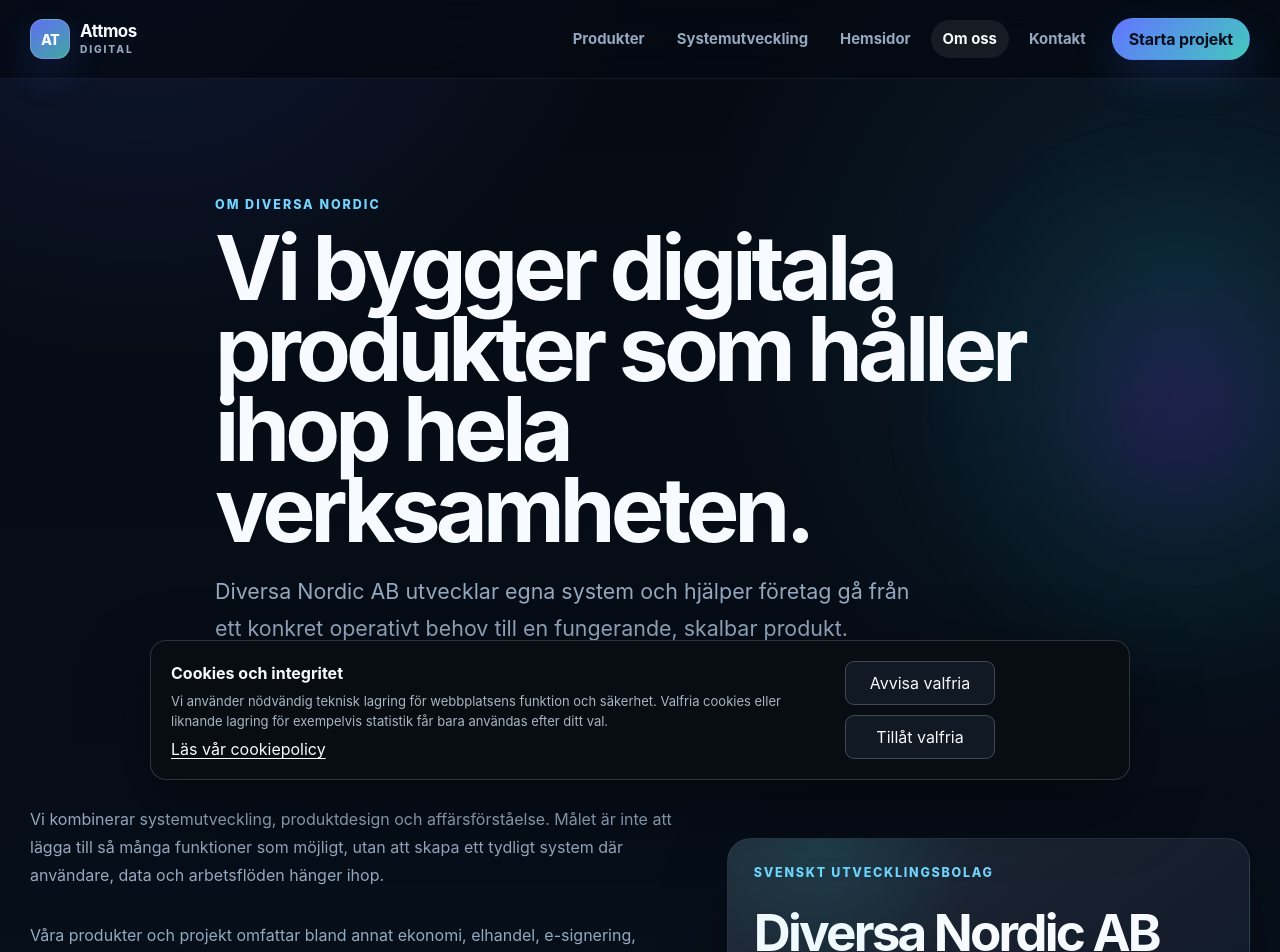
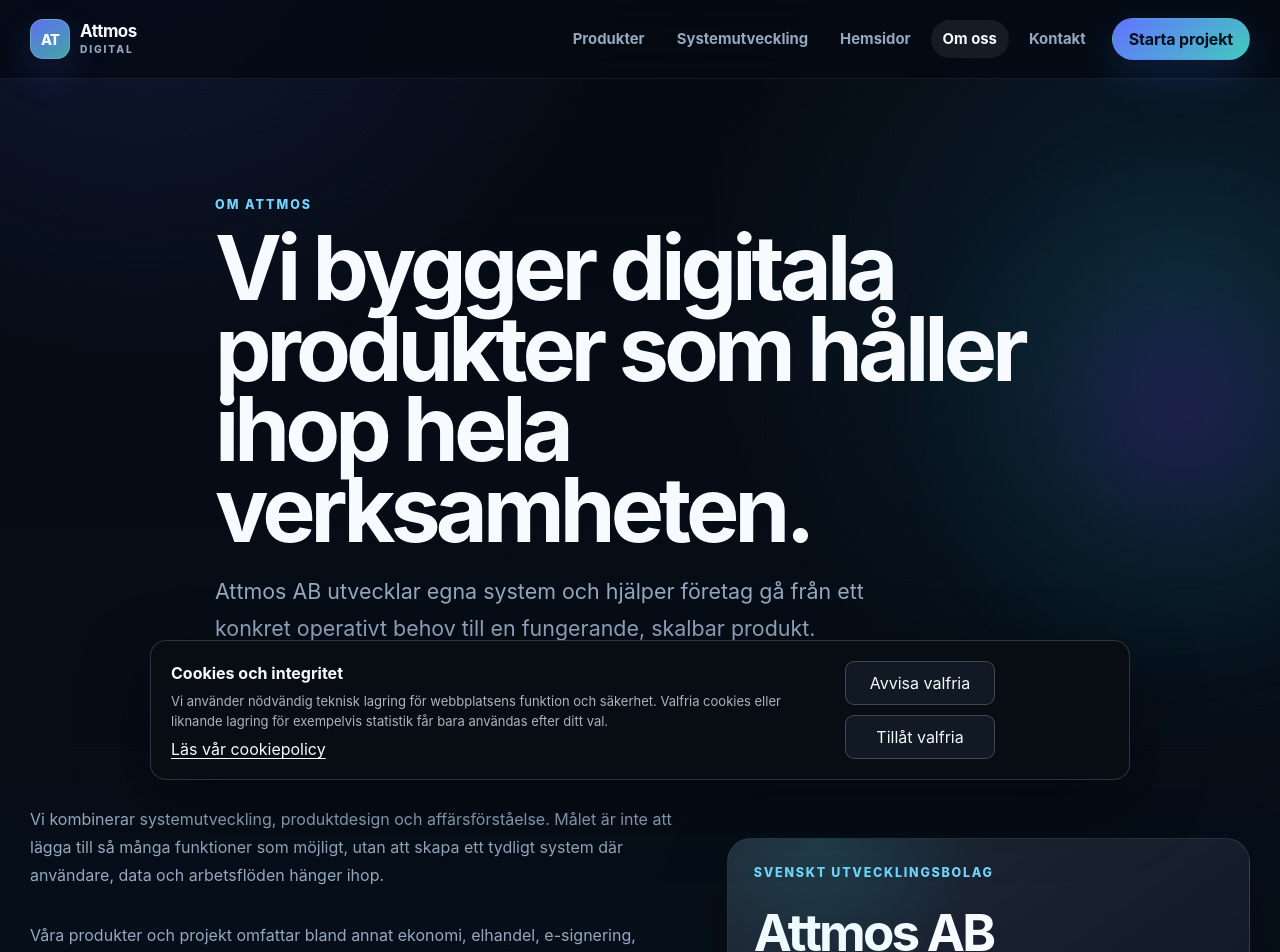
Before and after one commit to heke99/div3rsa_website, a Next.js app: page /about in a window 1280 px wide. Shown: the top 952 px of the page. Built offline with nearby package versions, Linux system fonts and the light colour scheme.

Commit message:
Rebrand about page to Attmos AB

```diff
--- a/app/about/page.tsx
+++ b/app/about/page.tsx
@@ -2,12 +2,13 @@
 import { ButtonLink } from "@/components/ButtonLink";
 import { CTASection } from "@/components/CTASection";
 import { Section } from "@/components/Section";
-import { aboutValues, company } from "@/lib/content";
+import { aboutValues } from "@/lib/content";
+import { company } from "@/lib/company";
 
 export const metadata: Metadata = {
-  title: "Om Diversa Nordic",
+  title: "Om Attmos",
   description:
-    "Diversa Nordic AB är ett svenskt produkt- och utvecklingsbolag som bygger SaaS-plattformar, verksamhetssystem och digitala produkter.",
+    "Attmos AB är ett svenskt produkt- och utvecklingsbolag som bygger SaaS-plattformar, verksamhetssystem och digitala produkter.",
 };
 
 export default function AboutPage() {
@@ -16,10 +17,10 @@
       <section className="page-hero">
         <div className="aurora aurora-one" />
         <div className="container narrow reveal">
-          <p className="eyebrow">Om Diversa Nordic</p>
+          <p className="eyebrow">Om Attmos</p>
           <h1>Vi bygger digitala produkter som håller ihop hela verksamheten.</h1>
           <p className="page-lead">
-            Diversa Nordic AB utvecklar egna system och hjälper företag gå från ett konkret operativt behov till en fungerande, skalbar produkt.
+            Attmos AB utvecklar egna system och hjälper företag gå från ett konkret operativt behov till en fungerande, skalbar produkt.
           </p>
         </div>
       </section>
```
